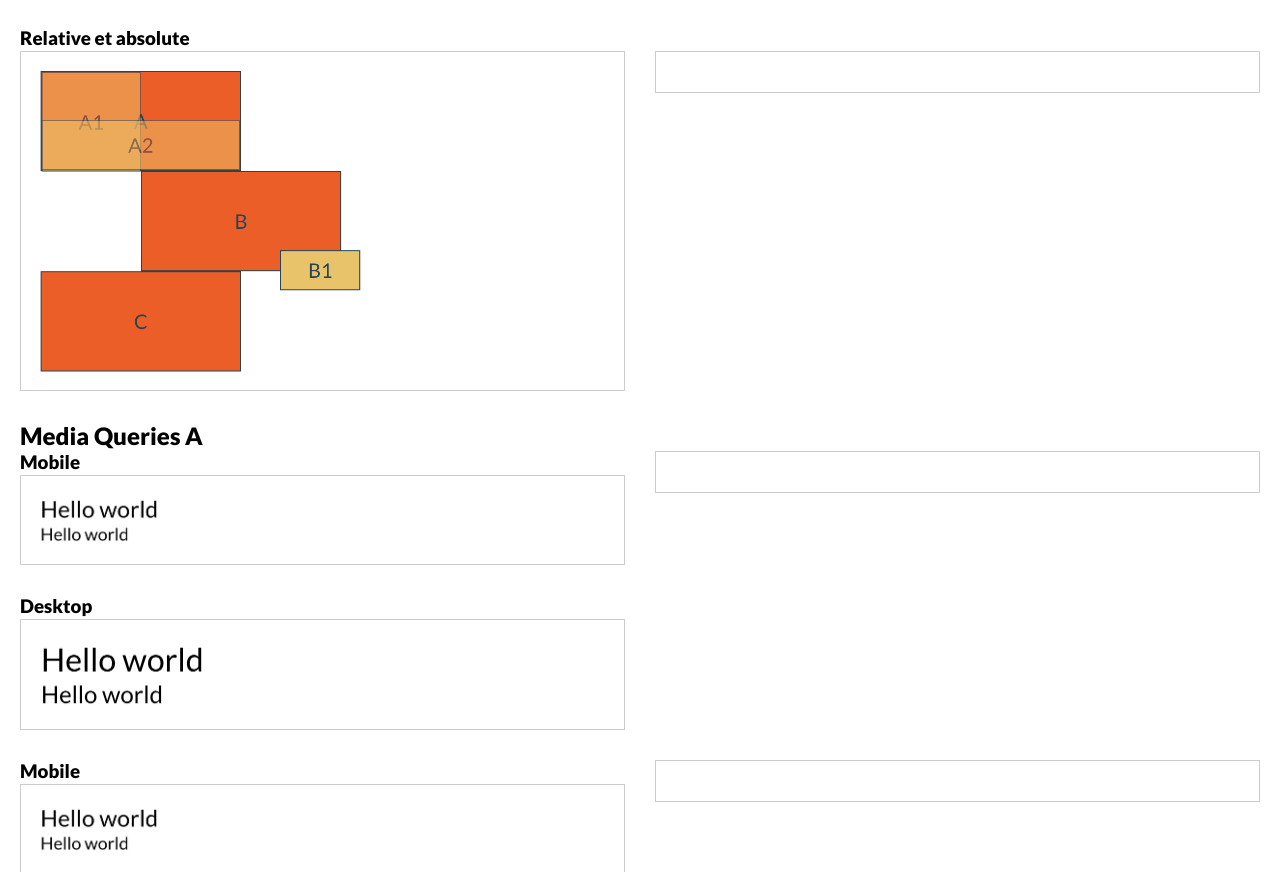
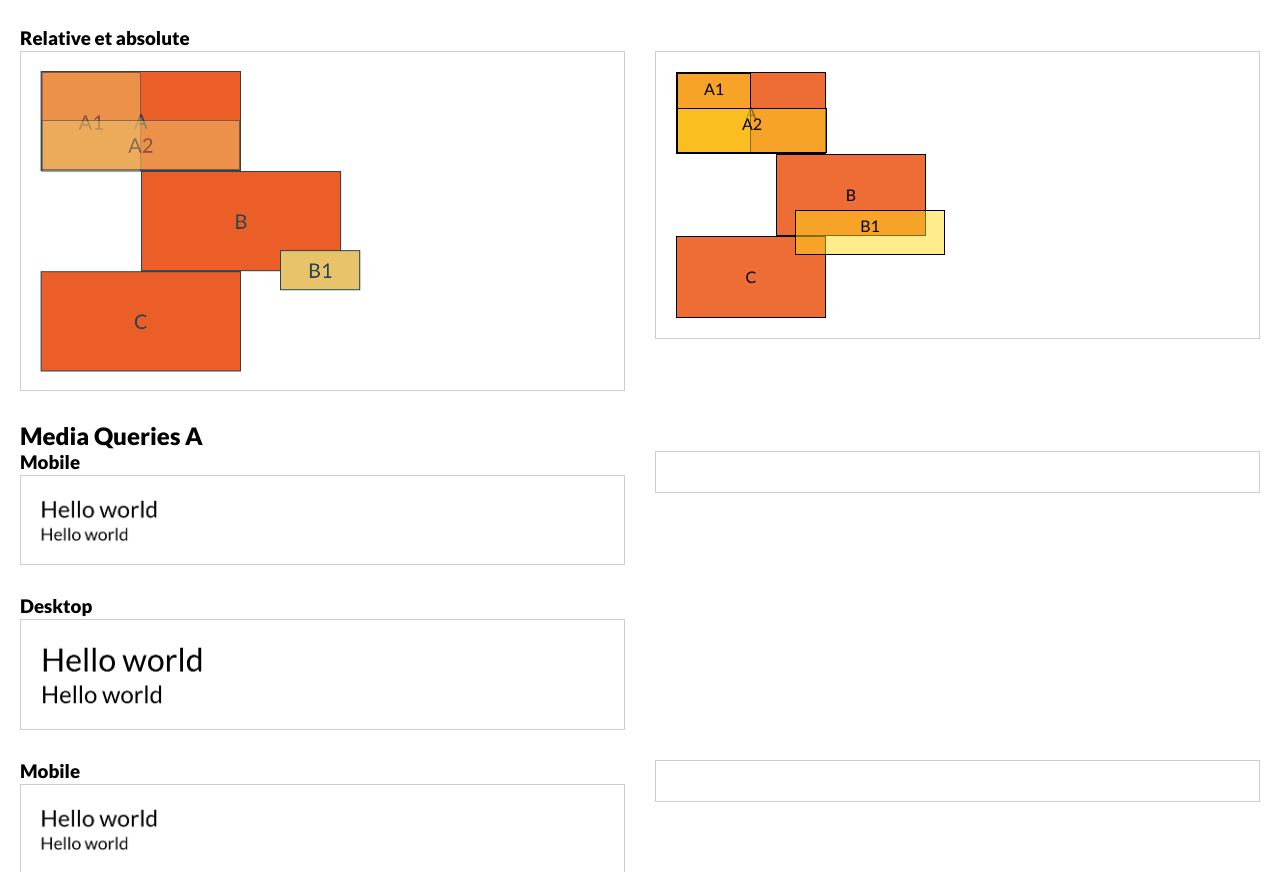
Before and after one commit to nbuntsch/examen-revision, a website built with Parcel: page src/index.html in a window 1280 px wide. Shown: the part 6413-7285 px from the top of the page. Built offline with nearby package versions, Linux system fonts and the light colour scheme.

Commit message:
position c done

```diff
--- a/src/index.html
+++ b/src/index.html
@@ -388,7 +388,26 @@
               </div>
             </div>
             <div class="l-col-6">
-              <div class="l-exercice" id="position-c2"></div>
+              <div class="l-exercice" id="position-c2">
+                <div class="orange-square" id="father">
+                  <div class="center">A</div>
+                  <div class="ocre-square" id="son1">
+                    <div class="center">A1</div>
+                  </div>
+                  <div class="ocre-square" id="son2">
+                    <div class="center">A2</div>
+                  </div>
+                </div>
+                <div class="orange-square" id="father2">
+                  <div class="center">B</div>
+                  <div class="ocre-square" id="son3">
+                    <div class="center">B1</div>
+                  </div>
+                </div>
+                <div class="orange-square">
+                  <div class="center">C</div>
+                </div>
+              </div>
             </div>
           </div>
         </section>
--- a/src/scss/modules/_positions.scss
+++ b/src/scss/modules/_positions.scss
@@ -40,3 +40,34 @@
     position: relative;
   }
 }
+
+#position-c2 {
+  #father {
+    position: relative;
+  }
+
+  #son1 {
+    position: absolute;
+    left: 0px;
+    top: 0px;
+    width: 50%;
+    height: 100%;
+  }
+
+  #son2 {
+    position: absolute;
+    bottom: 0px;
+    left: 0px;
+  }
+
+  #father2 {
+    position: relative;
+    left: 100px;
+  }
+
+  #son3 {
+    position: absolute;
+    bottom: -20px;
+    right: -20px;
+  }
+}
```
